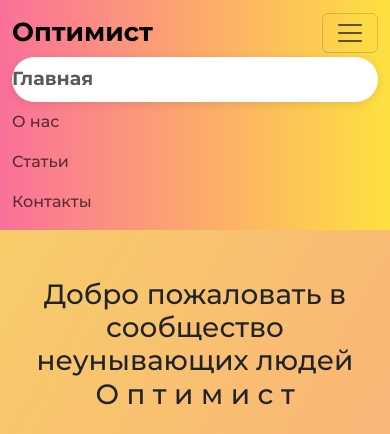
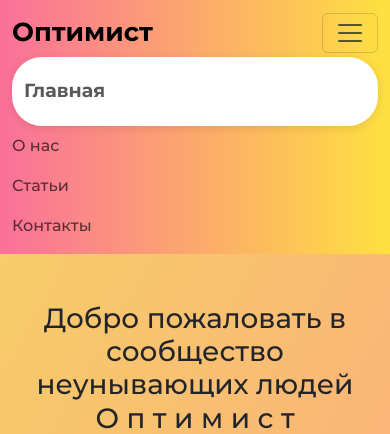
Before and after one commit to SergeiNaum/novoross_society, a Django app: page / in a window 390 px wide, after a click that opens the changed part. Shown: the top 434 px of the page. Run offline with Django 4.2, Linux system fonts and the light colour scheme; some libraries are stand-ins or nearby versions.

Commit message:
change some css

```diff
--- a/society_main/static/society_main/css/style.css
+++ b/society_main/static/society_main/css/style.css
@@ -45,6 +45,7 @@ header {
 }
 
 .nav-link {
+
   transition: color 0.3s ease-in;
 }
 
@@ -67,7 +68,6 @@ header {
   font-weight: bold;
   word-spacing: 1px;
 
-
 }
 
 .nav-item.active .nav-link:hover {
@@ -75,6 +75,11 @@ header {
     transition: color 0.3s ease-out;
 }
 
+@media (max-width: 767px) {
+    .nav-item.active {
+    padding: 12px;
+    }
+}
 
 @keyframes gradient {
   0% {background-position: 0% 0%}
```
Also changed, not shown: society_conf/settings.py (+4 -4 lines), 1 other file.
